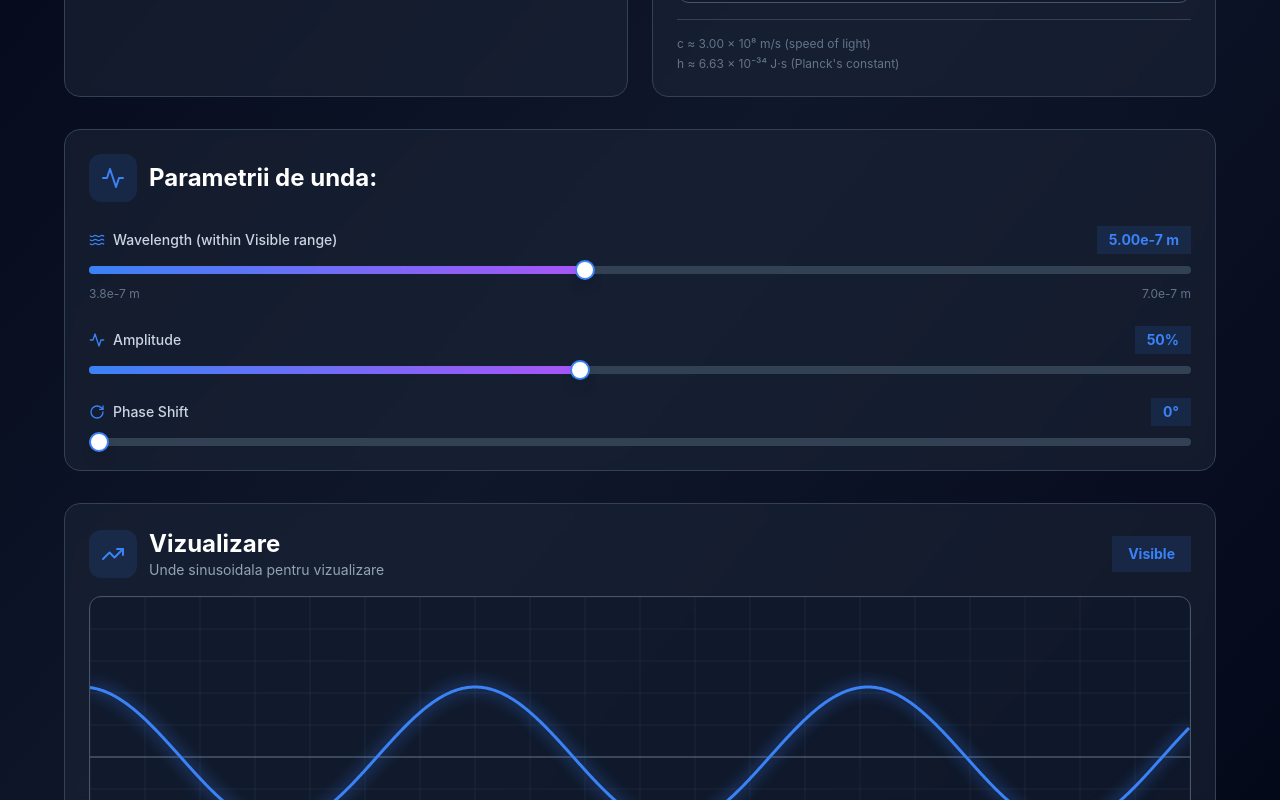
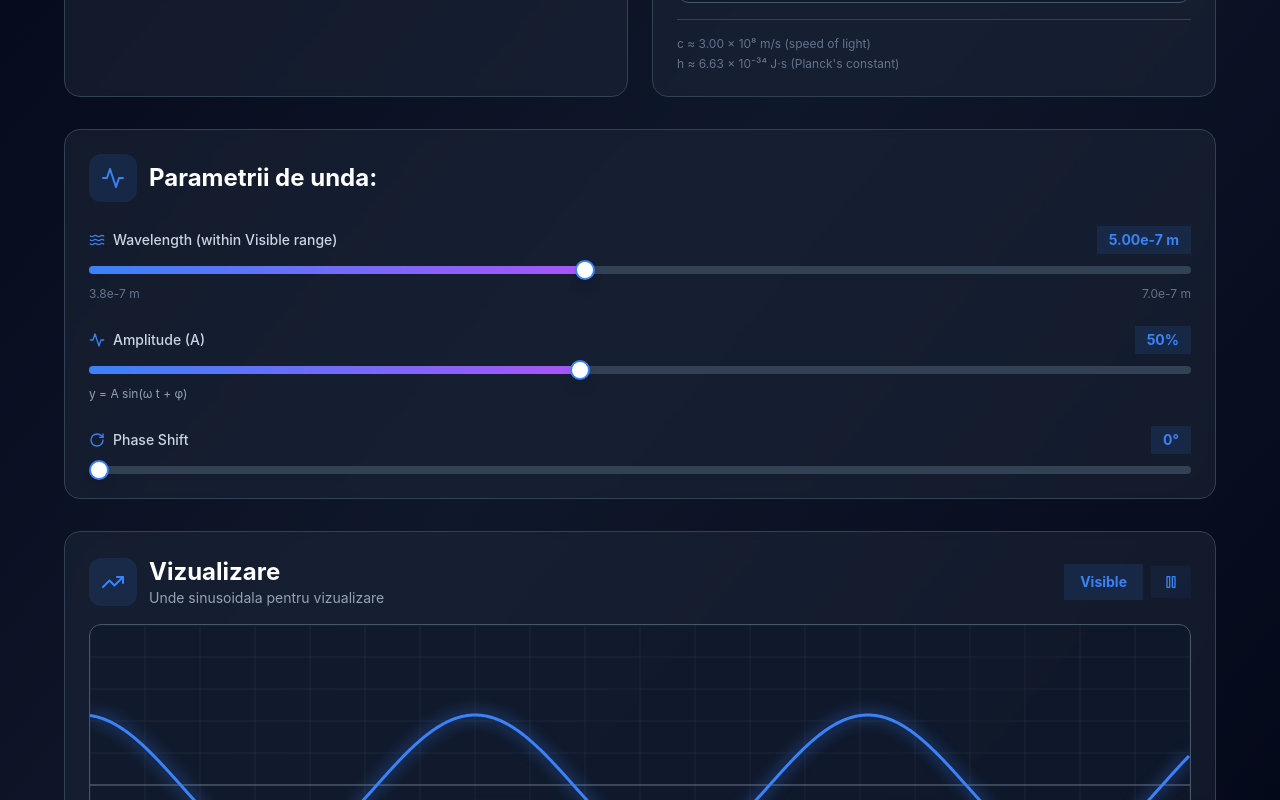
Before and after one commit to ovidiubanaga/unde, a React (Vite) app: page / in a window 1280 px wide. Shown: the part 492-1292 px from the top of the page. Built offline with nearby package versions, Linux system fonts and the light colour scheme.

Commit message:
schimbari

```diff
--- a/src/components/WaveCanvas.jsx
+++ b/src/components/WaveCanvas.jsx
@@ -1,6 +1,6 @@
-import React, { useEffect, useRef } from 'react';
+import React, { useEffect, useRef, useState } from 'react';
 import { motion } from 'framer-motion';
-import { TrendingUp } from 'lucide-react';
+import { TrendingUp, Play, Pause } from 'lucide-react';
 const WaveCanvas = ({
   wavelengthMeters,
   amplitude,
@@ -15,6 +15,9 @@ const WaveCanvas = ({
   const isPanningRef = useRef(false);
   const lastPanPosRef = useRef({ x: 0, y: 0 });
   const lastTouchDistanceRef = useRef(null);
+  const [isPlaying, setIsPlaying] = useState(true);
+  const isPlayingRef = useRef(true);
+  const drawRef = useRef(null);
   useEffect(() => {
     if (!canvasRef.current) return;
     const canvas = canvasRef.current;
@@ -91,9 +94,18 @@ const WaveCanvas = ({
 
       ctx.restore();
 
+      // advance animation only when playing
+      if (isPlayingRef.current) {
         animationTime += 0.05;
         animationRef.current = requestAnimationFrame(drawWave);
+      } else {
+        // when paused, keep a single static frame (do not schedule next frame)
+        animationRef.current = null;
+      }
     };
+
+    // expose draw function so outside handlers can restart the loop
+    drawRef.current = drawWave;
 
     // Interaction handlers: zoom on wheel, pan on drag, pinch to zoom
     const clampScale = (s) => Math.min(8, Math.max(0.2, s));
@@ -210,6 +222,27 @@ const WaveCanvas = ({
       if (animationRef.current) cancelAnimationFrame(animationRef.current);
     };
   }, [wavelengthMeters, amplitude, phase, waveColor]);
+
+  // toggle play/pause from UI
+  const togglePlay = () => {
+    if (isPlayingRef.current) {
+      // pause
+      isPlayingRef.current = false;
+      setIsPlaying(false);
+      if (animationRef.current) {
+        cancelAnimationFrame(animationRef.current);
+        animationRef.current = null;
+      }
+    } else {
+      // resume
+      isPlayingRef.current = true;
+      setIsPlaying(true);
+      // start loop again
+      if (drawRef.current) {
+        animationRef.current = requestAnimationFrame(() => drawRef.current());
+      }
+    }
+  };
   return <motion.div whileHover={{
     scale: 1.005
   }} className="bg-slate-800/50 backdrop-blur-sm border border-slate-700 rounded-2xl p-6 space-y-4">
@@ -225,11 +258,19 @@ const WaveCanvas = ({
           <h2 className="text-2xl font-bold">Vizualizare</h2>
           <p className="text-sm text-slate-400">Unde sinusoidala pentru vizualizare</p>
         </div>
+        <div className="flex items-center gap-2">
           <div className="px-4 py-2 rounded-lg text-sm font-bold" style={{
           backgroundColor: `${waveColor}20`,
           color: waveColor
         }}>
             {waveType}
+          </div>
+          <button onClick={togglePlay} title={isPlaying ? 'Pause animation' : 'Play animation'} className="px-3 py-2 rounded-lg text-sm font-medium" style={{
+          backgroundColor: `${waveColor}10`,
+          color: waveColor
+        }}>
+            {isPlaying ? <Pause className="w-4 h-4" /> : <Play className="w-4 h-4" />}
+          </button>
         </div>
       </div>
 
--- a/src/components/WaveSlider.jsx
+++ b/src/components/WaveSlider.jsx
@@ -80,7 +80,7 @@ const WaveSlider = ({
               <Activity className="w-4 h-4" style={{
               color: waveColor
             }} />
-              Amplitude
+              Amplitude (A)
             </Label>
             <span className="font-bold px-3 py-1 rounded-lg text-sm" style={{
             backgroundColor: `${waveColor}20`,
@@ -90,6 +90,7 @@ const WaveSlider = ({
             </span>
           </div>
           <Slider value={[amplitude]} onValueChange={value => setAmplitude(value[0])} min={10} max={100} step={1} className="w-full" />
+          <p className="text-xs text-slate-400 mt-2">y = A sin(ω t + φ)</p>
         </div>
 
         <div className="space-y-3">
```
Lines whose indentation alone changed are shown as unchanged.
